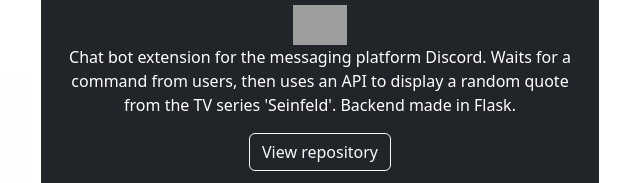
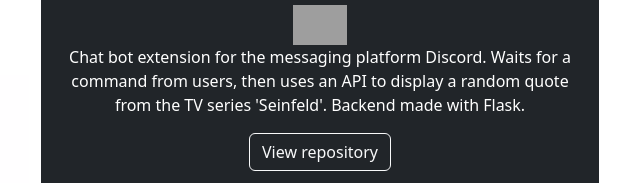
Before and after one commit to uday-rana/uday-rana.github.io, a plain HTML site: page index.html in a window 1280 px wide. Shown: the part 617-800 px from the top of the page, 599-1239 px from the left. Drawn offline with nearby package versions, Linux system fonts and the light colour scheme; grey boxes are pictures that could not be loaded.

Commit message:
update kramerbot description

```diff
--- a/index.html
+++ b/index.html
@@ -110,7 +110,7 @@
 								Chat bot extension for the messaging platform
 								Discord. Waits for a command from users, then
 								uses an API to display a random quote from the TV
-								series 'Seinfeld'. Backend made in Flask.
+								series 'Seinfeld'. Backend made with Flask.
 							</p>
 							<a href="https://github.com/uday-rana/KramerBot"
 								><button
```
